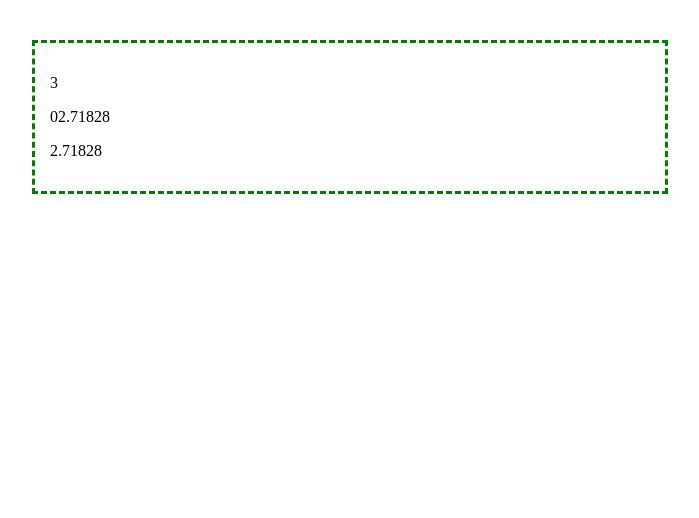
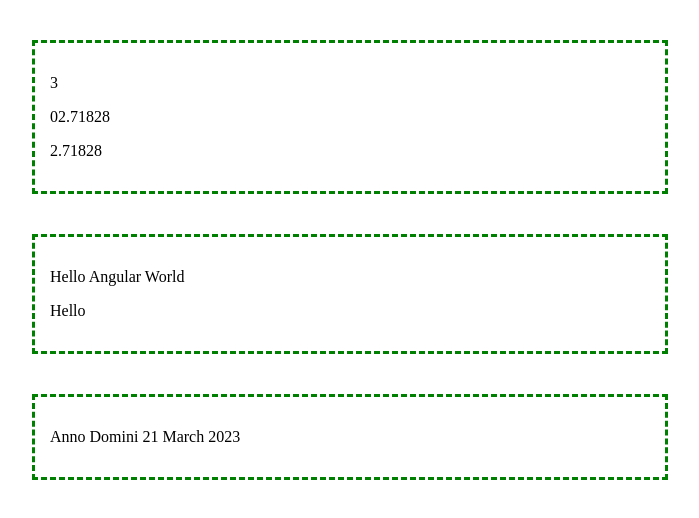
Before and after one commit to theIvanChornyi/angular-basic, an Angular app: page / in a window 1280 px wide. Shown: the top 518 px of the page, without its empty margins (290-989 px from the left). Built offline with nearby package versions, Linux system fonts and the light colour scheme.

Commit message:
Date pipe

```diff
--- a/src/app/app.component.html
+++ b/src/app/app.component.html
@@ -3,3 +3,10 @@
   <p>{{ e | number : '2.0-5' }}</p>
   <p>{{ e | number : '1.0-5' }}</p>
 </div>
+<div class="contaier">
+  <p>{{ string | titlecase }}</p>
+  <p>{{ string | titlecase | slice : 0 : 5 }}</p>
+</div>
+<div class="contaier">
+  <p>{{ date | date : 'GGGG dd MMMM YYYY' }}</p>
+</div>
--- a/src/app/app.component.ts
+++ b/src/app/app.component.ts
@@ -3,11 +3,10 @@
 @Component({
   selector: 'app-root',
   templateUrl: './app.component.html',
-  styleUrls: ['./app.component.css']
+  styleUrls: ['./app.component.css'],
 })
 export class AppComponent {
-  e:number= Math.E
-  constructor() {
-    console.log(this.e)
-  }
+  e = Math.E;
+  string = 'Hello angular world';
+  date = new Date();
 }
```
